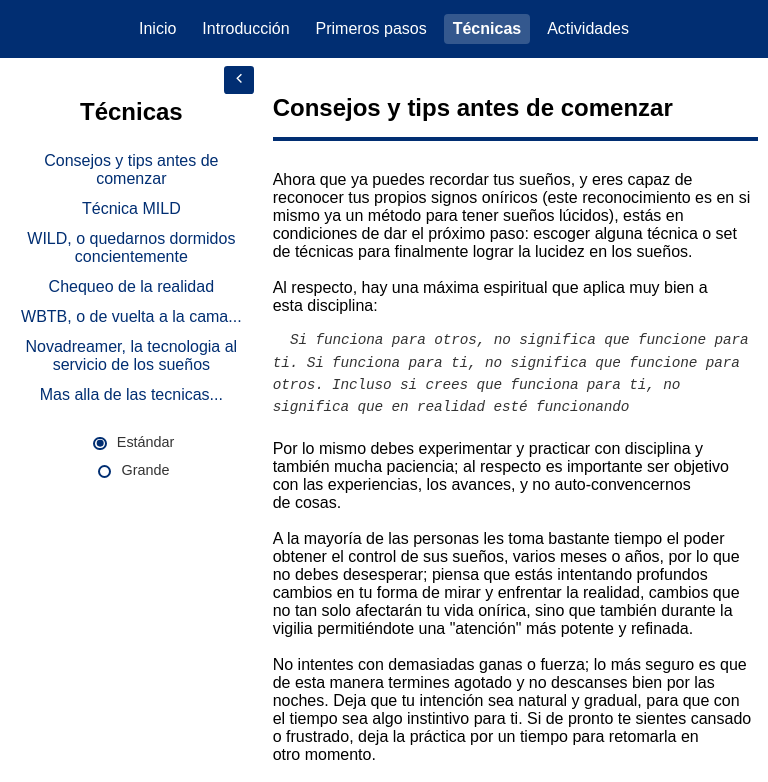
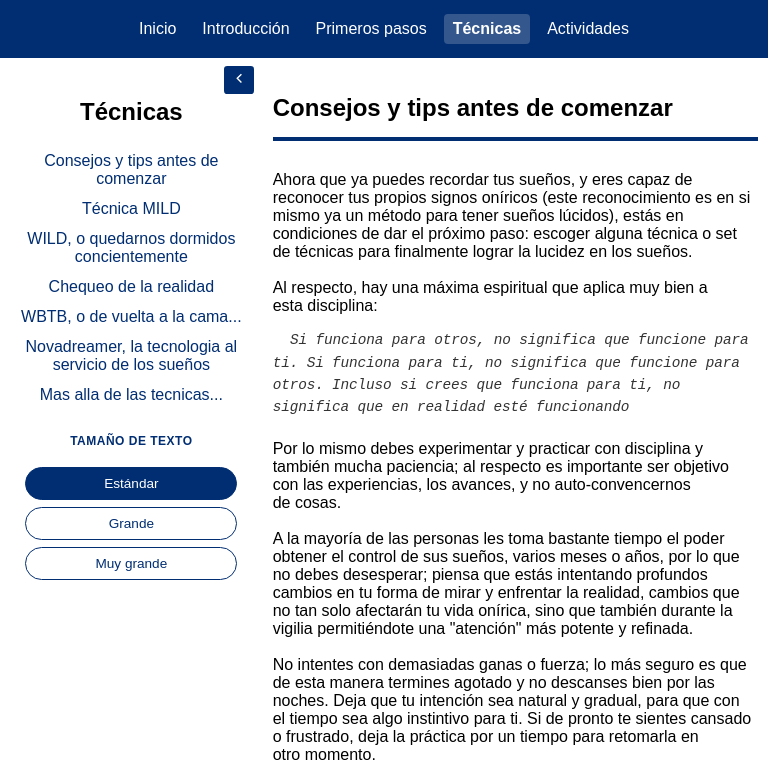
Before and after one commit to franco497/Pagina-est-tica-react, a React (Vite) app: page /tecnicas in a window 768 px wide. Shown: the top 782 px of the page. Built offline with nearby package versions, Linux system fonts and the light colour scheme.

Commit message:
nuevo boton en el control de tamaño de fuente

```diff
--- a/src/components/FontControls.jsx
+++ b/src/components/FontControls.jsx
@@ -1,4 +1,3 @@
-// components/FontControls.jsx
 import { useEffect, useState } from "react";
 import { useFontSize } from "../hooks/useFontSize";
 
@@ -19,19 +18,17 @@ const FontControls = () => {
   // Solo mostrar en tablet
   if (!isTabletState) return null;
 
-  const handleChange = (e) => {
-    changeFontSize(e.target.value);
-  };
-
   return (
     <div className="font-controls">
+      <div className="font-controls-title">Tamaño de texto</div>
+      <div className="font-controls-buttons">
         <label className="font-option">
           <input
             type="radio"
             name="font-size"
             value="medium"
             checked={fontSize === "medium"}
-          onChange={handleChange}
+            onChange={(e) => changeFontSize(e.target.value)}
           />
           <span>Estándar</span>
         </label>
@@ -42,10 +39,22 @@ const FontControls = () => {
             name="font-size"
             value="large"
             checked={fontSize === "large"}
-          onChange={handleChange}
+            onChange={(e) => changeFontSize(e.target.value)}
           />
           <span>Grande</span>
         </label>
+
+        <label className="font-option">
+          <input
+            type="radio"
+            name="font-size"
+            value="xlarge"
+            checked={fontSize === "xlarge"}
+            onChange={(e) => changeFontSize(e.target.value)}
+          />
+          <span>Muy grande</span>
+        </label>
+      </div>
     </div>
   );
 };
--- a/src/index.css
+++ b/src/index.css
@@ -1,8 +1,4 @@
 /* -----------------------------FONT SIZE CONTROL STYLES----------------------------- */
-/*
-  NUEVA ESTRATEGIA: Solo afecta al contenido principal (.main-content)
-  Header, footer y secondary navbar NO se ven afectados
-*/
 
 /*parche para asegurar que el modo oscuro no afecte el botón de hamburguesa*/
 html {
@@ -486,21 +482,64 @@ h1 {
   .font-controls {
     display: flex;
     flex-direction: column;
-    align-items: center; /* Centra horizontalmente */
-    justify-content: center;
-    gap: 0.75em;
-    margin-top: 1.5em;
-    width: 100%;
+    gap: 0.5rem;
+    margin-top: 1.5rem;
+    padding: 0.75rem;
+    border-radius: 0.75rem;
+  }
+
+  .font-controls-title {
+    font-size: 0.75rem;
+    font-weight: 600;
+    color: rgb(1, 46, 114);
+    text-align: center;
+    margin-bottom: 0.25rem;
+    text-transform: uppercase;
+    letter-spacing: 0.5px;
   }
 
   .font-option {
     display: flex;
     align-items: center;
-    justify-content: center; /* Centra el contenido del label */
-    gap: 0.5em;
-    width: 100%;
+    justify-content: center;
+    cursor: pointer;
+    margin: 0;
+    margin: 0.5em;
   }
 
+  /* ocultar radio completamente */
+  .font-option input {
+    display: none;
+  }
+
+  /* estilo tipo chip para el span */
+  .font-option span {
+    display: block;
+    padding: 0.5rem 0.75rem;
+    background-color: white;
+    border: 1px solid rgb(1, 46, 114);
+    border-radius: 2rem;
+    color: rgb(1, 46, 114);
+    font-size: 0.85rem;
+    font-weight: 500;
+    text-align: center;
+    transition: all 0.2s ease;
+    width: 100%;
+    cursor: pointer;
+  }
+
+  /* hover del chip */
+  .font-option:hover span {
+    background-color: rgba(1, 46, 114, 0.1);
+    transform: translateY(-1px);
+  }
+
+  /* chip seleccionado */
+  .font-option input:checked + span {
+    background-color: rgb(1, 46, 114);
+    color: white;
+    border-color: rgb(1, 46, 114);
+  }
   /* Opcional: mejorar espaciado en aside colapsado */
   .collapsible-aside:not(.collapsed) .font-controls {
     padding: 0 0.5em;
@@ -527,6 +566,29 @@ h1 {
   .main-content.font-large p,
   .main-content.font-large li,
   .main-content.font-large .citas {
+    font-size: 1em;
+  }
+
+  /* Tamaño Muy Grande */
+  .main-content.font-xlarge {
+    font-size: 1.25em; /* 20px si el body base es 16px */
+  }
+
+  .main-content.font-xlarge h1 {
+    font-size: 1.8em;
+  }
+
+  .main-content.font-xlarge h2 {
+    font-size: 1.5em;
+  }
+
+  .main-content.font-xlarge h3 {
+    font-size: 1.3em;
+  }
+
+  .main-content.font-xlarge p,
+  .main-content.font-xlarge li,
+  .main-content.font-xlarge .citas {
     font-size: 1em;
   }
 }
```
Lines whose indentation alone changed are shown as unchanged.
